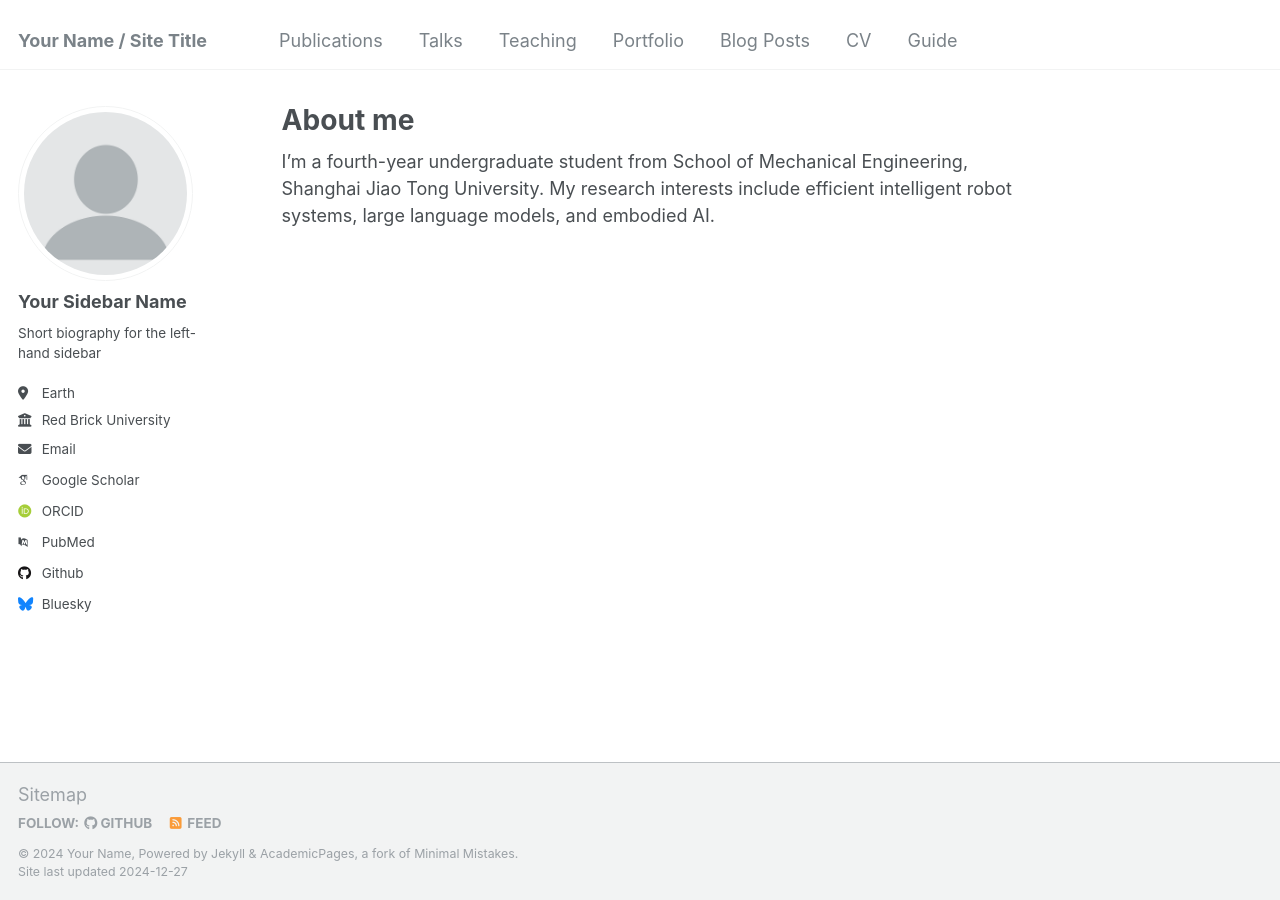
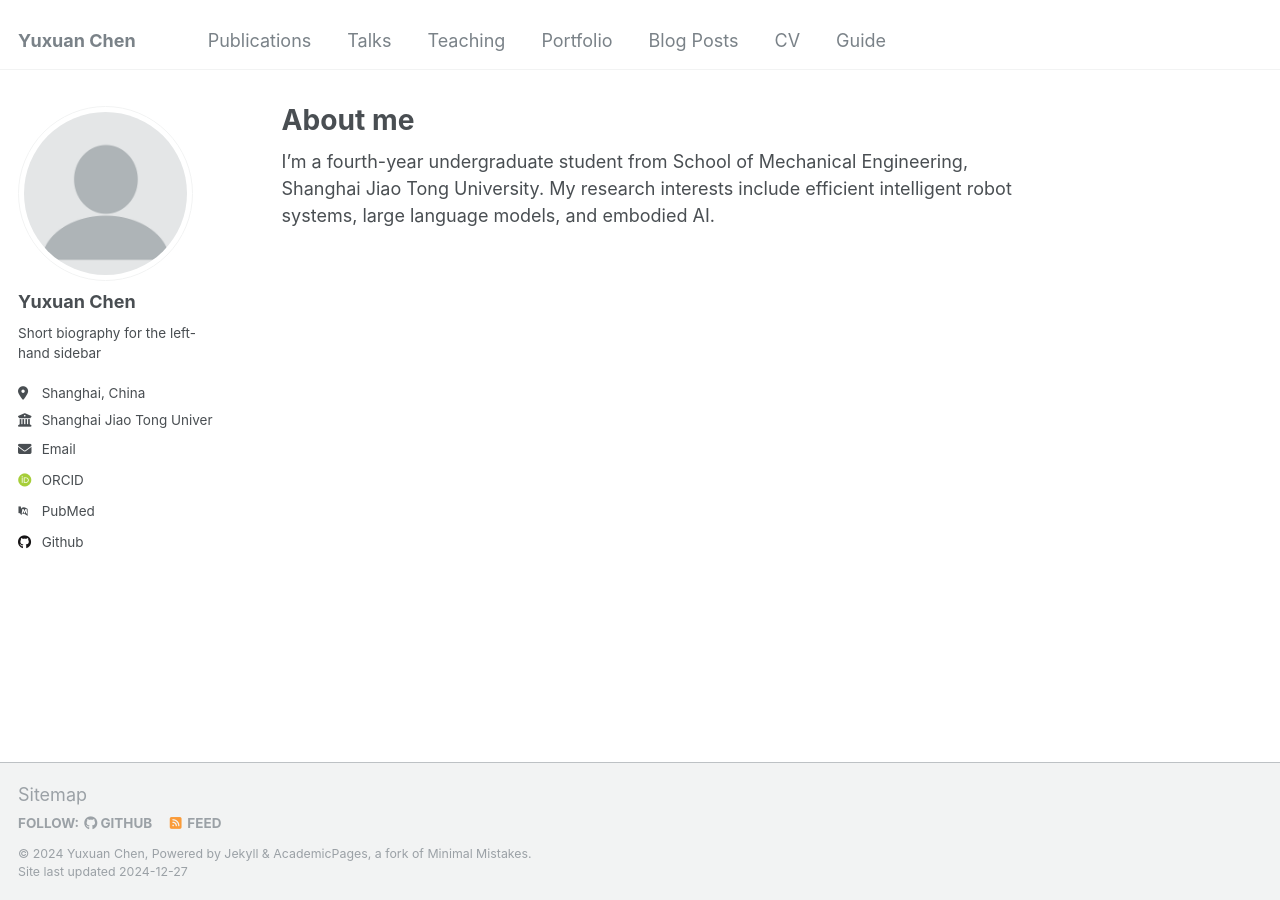
Before and after one commit to Elycyx/Elycyx.github.io, a Jekyll site: the page built from _pages/about.md, in a window 1280 px wide. Built offline with Jekyll 4.4.1, drawn with Linux system fonts in a browser that asks for light colours; some web fonts are replaced.

Commit message:
Update _config.yml

```diff
--- a/_config.yml
+++ b/_config.yml
@@ -8,13 +8,13 @@
 
 # Basic Site Settings
 locale                   : "en-US"
-title                    : "Your Name / Site Title"
+title                    : "Yuxuan Chen"
 title_separator          : "-"
-name                     : &name "Your Name"
+name                     : &name "Yuxuan Chen"
 description              : &description "personal description"
-url                      : https://academicpages.github.io # the base hostname & protocol for your site e.g. "https://[your GitHub username].github.io"
+url                      : https://elycyx.github.io # the base hostname & protocol for your site e.g. "https://[your GitHub username].github.io"
 baseurl                  : "" # the subpath of your site, e.g. "/blog"
-repository               : "academicpages/academicpages.github.io"
+repository               : "Elycyx/Elycyx.github.io"
 
 # Site Author - The following control what appear as part of the author content on the side bar.
 #               If a field is blank the icon and link will not appear, otherwise it will be shown.
@@ -22,19 +22,19 @@ repository               : "academicpages/academicpages.github.io"
 author:
   # Biographic information
   avatar           : "profile.png"
-  name             : "Your Sidebar Name"
+  name             : "Yuxuan Chen"
   pronouns         : # example: "she/her"
   bio              : "Short biography for the left-hand sidebar"
-  location         : "Earth"
-  employer         : "Red Brick University"
+  location         : "Shanghai, China"
+  employer         : "Shanghai Jiao Tong University"
   uri              : # URL
-  email            : "none@example.org"
+  email            : "chen_yuxuan@sjtu.edu.cn"
 
   # Academic websites
   arxiv            : # URL - Update with the correct link to your profile
-  googlescholar    : "https://scholar.google.com/citations?user=PS_CX0AAAAAJ"
+  googlescholar    : # "https://scholar.google.com/citations?user=PS_CX0AAAAAJ"
   impactstory      : # URL
-  orcid            : "http://orcid.org/yourorcidurl"
+  orcid            : "https://orcid.org/0009-0005-9418-1686"
   semantic         : # URL
   pubmed           : "https://www.ncbi.nlm.nih.gov/pubmed/?term=john+snow"
   researchgate     : # URL
@@ -49,7 +49,7 @@ author:
   stackoverflow    : # User number or user number and name (i.e., use "1" or "1/jeff-atwood")
 
   # Social media
-  bluesky          : "bsky.app" # Replace this with you Bluesky username
+  bluesky          : # "bsky.app" # Replace this with you Bluesky username
   facebook         : # Username
   flickr           : # Username
   foursquare       : # Username
```
